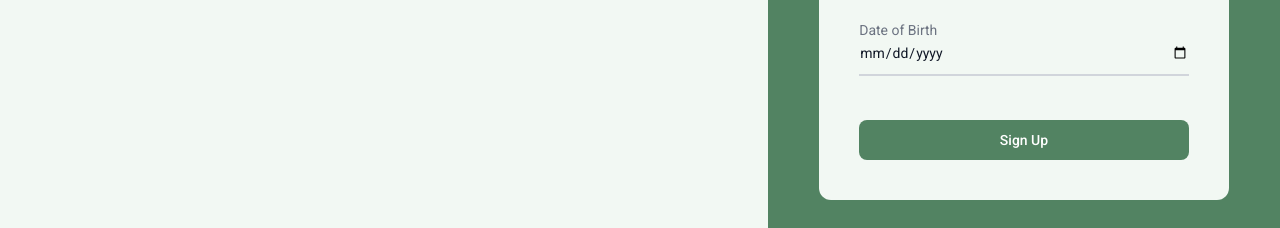
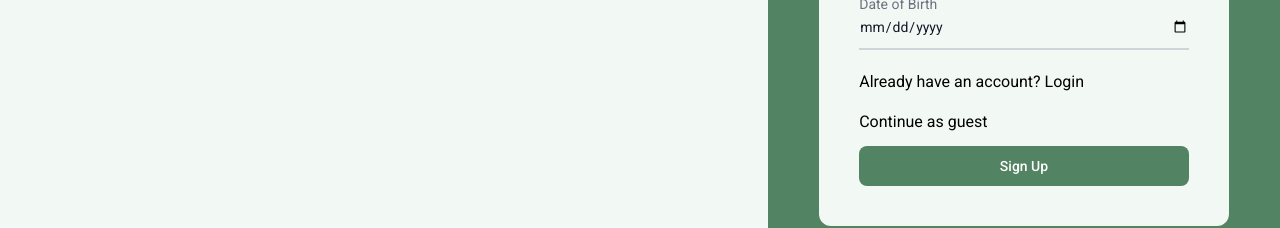
Before and after one commit to ThembaMtshelwane/writers-hub, a React (Vite) app: page /auth/signup in a window 1280 px wide. Shown: the part 532-760 px from the top of the page. Built offline with nearby package versions, Linux system fonts and the light colour scheme; no server answers; a web font is replaced by a local one.

Commit message:
connecting auth and preferences page

```diff
--- a/src/components/AuthFrom.tsx
+++ b/src/components/AuthFrom.tsx
@@ -1,4 +1,5 @@
 import React, { useState } from "react";
+import { Link } from "react-router-dom";
 
 interface FormData {
   email: string;
@@ -26,7 +27,8 @@ const AuthForm: React.FC<AuthFormProps> = ({ mode, handleForm }) => {
     phone: "",
     company: "",
     dob: "",
-  });
+  }
+);
 
   const handleChange = (e: React.ChangeEvent<HTMLInputElement>) => {
     const { name, value } = e.target;
@@ -129,7 +131,7 @@ const AuthForm: React.FC<AuthFormProps> = ({ mode, handleForm }) => {
             </div>
           </div>
 
-          <div className="relative z-0 w-full mb-5 group">
+          <div className="relative z-0 w-full group">
             <label className="absolute text-sm text-gray-500  peer-focus:text-accent">
               Date of Birth
             </label>
@@ -145,6 +147,16 @@ const AuthForm: React.FC<AuthFormProps> = ({ mode, handleForm }) => {
         </>
       )}
 
+      <p className="mb-2">
+        {mode === "sign up" ? (
+          <Link to="/auth/login">Already have an account? Login</Link>
+        ) : (
+          <Link to="/auth/signup">Register an account here</Link>
+        )}
+      </p>
+      <p>
+        <Link to="/pref">Continue as guest</Link>{" "}
+      </p>
       <button
         type="submit"
         className="mt-1 text-white bg-secondary hover:bg-accent focus:ring-4 focus:outline-none focus:ring-blue-300 font-medium rounded-lg text-sm w-full sm:w-auto px-5 py-2.5"
--- a/src/pages/Login.tsx
+++ b/src/pages/Login.tsx
@@ -1,7 +1,10 @@
+import { useNavigate } from "react-router-dom";
 import AuthForm from "../components/AuthFrom";
 
 const Login = () => {
+  const navigate = useNavigate();
   const handleLogin = () => {
+    navigate("/pref");
     console.log("Handle Login");
   };
   return <AuthForm mode={"login"} handleForm={handleLogin} />;
--- a/src/pages/Signup.tsx
+++ b/src/pages/Signup.tsx
@@ -1,7 +1,10 @@
+import { useNavigate } from "react-router-dom";
 import AuthForm from "../components/AuthFrom";
 
 const Signup = () => {
+  const navigate = useNavigate();
   const handleSignUp = () => {
+    navigate("/pref");
     console.log("Handle Sign-Up");
   };
   return <AuthForm mode={"sign up"} handleForm={handleSignUp} />;
--- a/src/pages/SplashPage.tsx
+++ b/src/pages/SplashPage.tsx
@@ -7,7 +7,7 @@ const SplashPage = () => {
 
   useEffect(() => {
     setTimeout(() => {
-      navigate("/auth", { replace: true });
+      navigate("/auth/login", { replace: true });
     }, 3000);
   });
 
```
